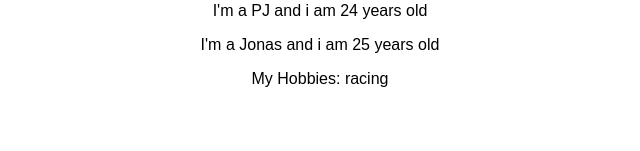
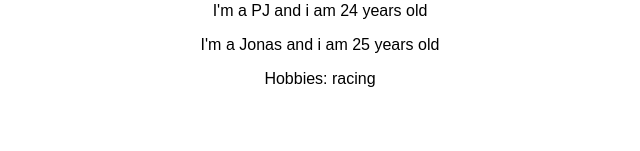
Before and after one commit to pjblitz86/ReactTrainingProjects, a React (Create React App) app in the folder udemy-max-tutorials/: page / in a window 1280 px wide. Shown: the part 149-300 px from the top of the page, without its empty margins (320-960 px from the left). Built offline with nearby package versions, Linux system fonts and the light colour scheme.

Commit message:
passing method references between components

```diff
--- a/udemy-max-tutorials/src/App.js
+++ b/udemy-max-tutorials/src/App.js
@@ -8,9 +8,9 @@ class App extends Component {
     otherState: 'some other value'
   };
 
-  switchNameHandler = () => {
+  switchNameHandler = newName => {
     this.setState({
-      persons: [{ name: 'Paulius', age: 24 }, { name: 'Jonas', age: 25 }]
+      persons: [{ name: newName, age: 24 }, { name: 'Jonas', age: 25 }]
     });
   };
 
@@ -19,10 +19,16 @@ class App extends Component {
       <div className="App">
         <h1>Hi, I'm react app</h1>
         <p>this is really working</p>
-        <button onClick={this.switchNameHandler}>Switch Name</button>
+        <button onClick={() => this.switchNameHandler('Paulianus!!!')}>Switch Name</button>
         <Person name={this.state.persons[0].name} age={this.state.persons[0].age} />
-        <Person name={this.state.persons[1].name} age={this.state.persons[1].age}>
-          My Hobbies: racing
+
+        {this.switchNameHandler}
+        <Person
+          name={this.state.persons[1].name}
+          age={this.state.persons[1].age}
+          click={this.switchNameHandler.bind(this, 'Max')}
+        >
+          Hobbies: racing
         </Person>
       </div>
     );
--- a/udemy-max-tutorials/src/Person/Person.js
+++ b/udemy-max-tutorials/src/Person/Person.js
@@ -4,7 +4,7 @@ import React from 'react';
 const person = props => {
   return (
     <div>
-      <p>
+      <p onClick={props.click}>
         I'm a {props.name} and i am {props.age} years old
       </p>
       <p>{props.children}</p>
```
